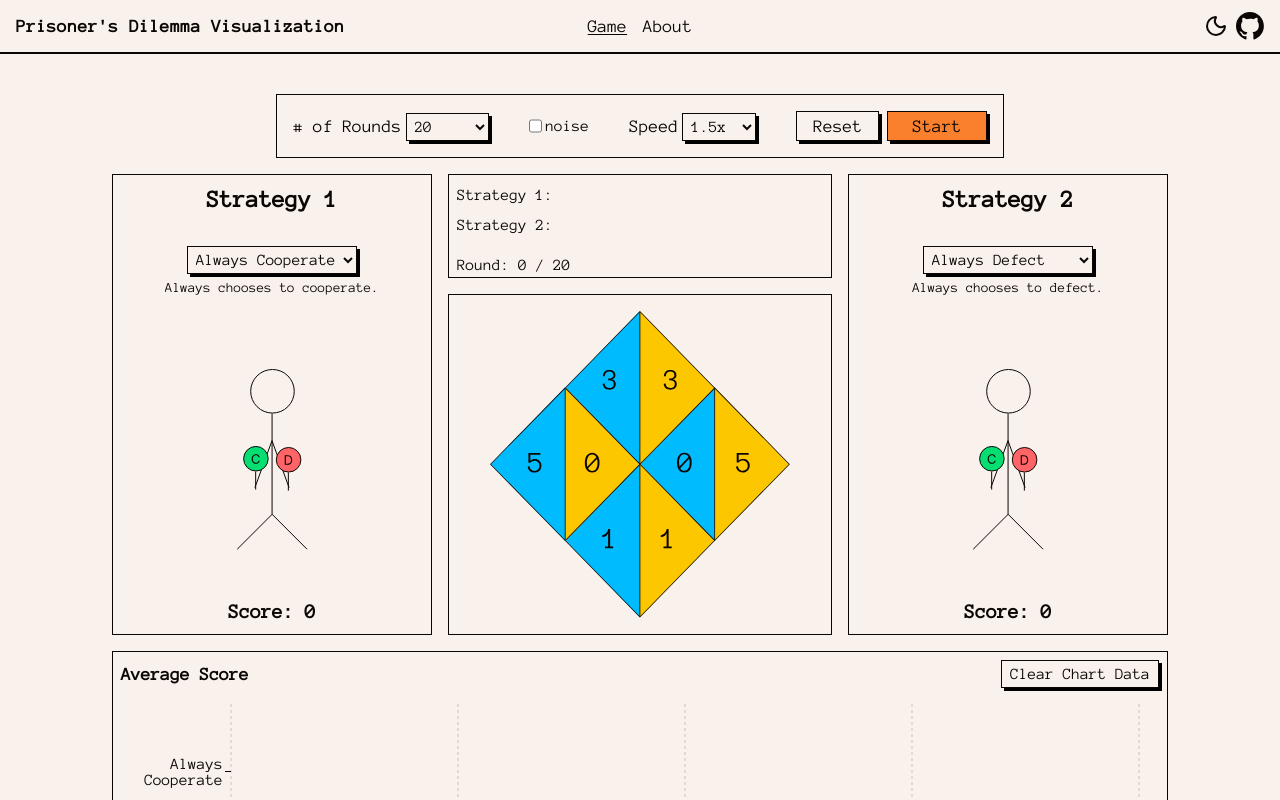
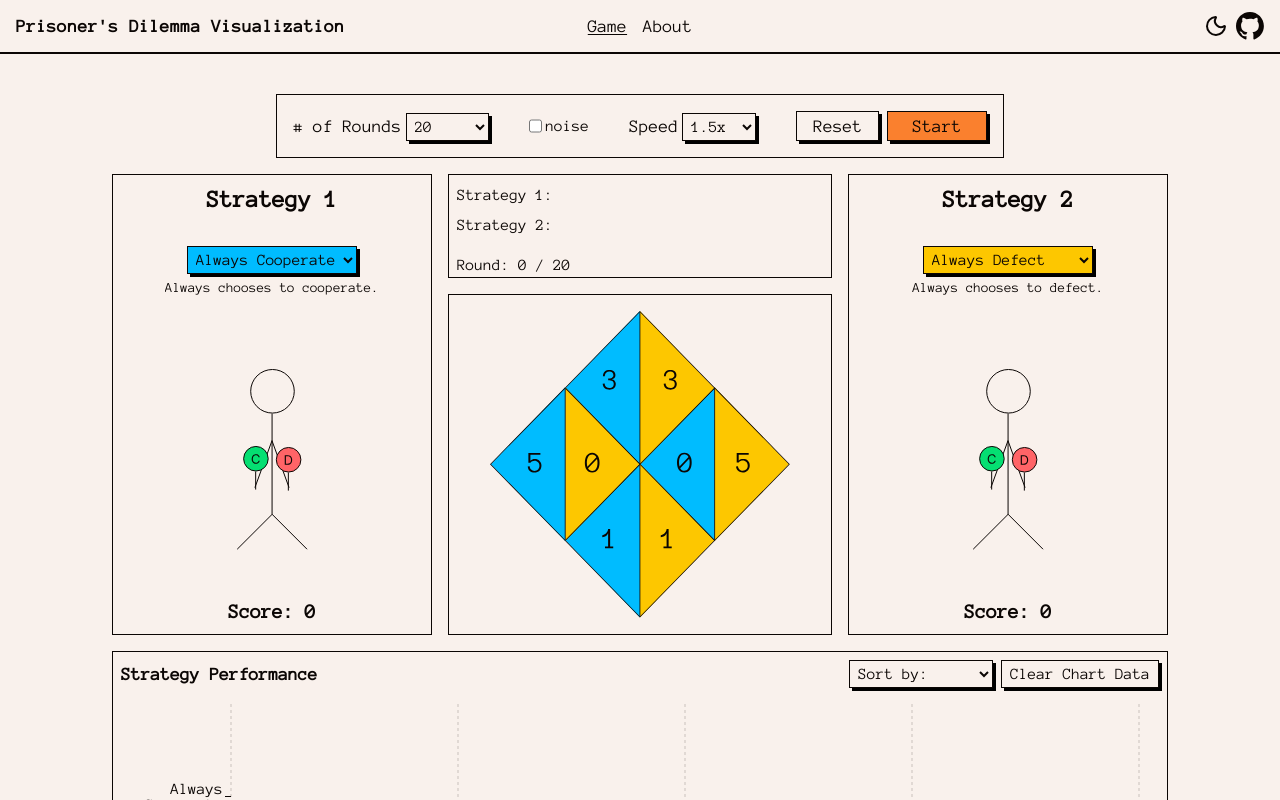
Before and after one commit to LukeBatten17/prisoners-dilemma-viz, a React (Vite) app: page / in a window 1280 px wide. Shown: the top 800 px of the page. Built offline with nearby package versions, Linux system fonts and the light colour scheme.

Commit message:
Added more strategies.Added ability to sort chart.

```diff
--- a/src/components/ChartCard.tsx
+++ b/src/components/ChartCard.tsx
@@ -9,7 +9,7 @@ import {
   CartesianGrid,
 } from "recharts";
 import Button from "./Button";
-import { s } from "motion/react-client";
+import Select from "./Select";
 
 type ChartData = {
   name: string;
@@ -19,27 +19,23 @@ type ChartData = {
   totalMatches?: number;
 };
 
-const ChartCard = ({
+type ChartCardProps = {
+  strategy1: { name: string };
+  strategy2: { name: string };
+  scores: { strat_one: number; strat_two: number };
+  matchComplete: boolean;
+  currentRound: number;
+};
+
+const ChartCard: React.FC<ChartCardProps> = ({
   strategy1,
   strategy2,
   scores,
   matchComplete,
   currentRound,
 }) => {
-  const [scoreData, setScoreData] = useState<ChartData[]>([
-    {
-      name: "Always Cooperate",
-      score: 0,
-      totalRounds: 0,
-      avgScore: 0,
-    },
-    {
-      name: "Always Defect",
-      score: 0,
-      totalRounds: 0,
-      avgScore: 0,
-    },
-  ]);
+  const [scoreData, setScoreData] = useState<ChartData[]>([]);
+  const [sortCriteria, setSortCriteria] = useState<string>("name");
 
   const handleChartClear = () => {
     localStorage.removeItem("chartData");
@@ -58,7 +54,22 @@ const ChartCard = ({
       },
     ]);
   };
-  console.log("Score Data:", scoreData);
+
+  const handleSortData = (criteria: string) => {
+    const sorted = [...scoreData];
+    if (criteria === "name") {
+      sorted.sort((a, b) => a.name.localeCompare(b.name));
+    } else if (criteria === "totalRounds") {
+      sorted.sort((a, b) => (b.totalRounds || 0) - (a.totalRounds || 0));
+    } else if (criteria === "score") {
+      sorted.sort((a, b) => (b.score || 0) - (a.score || 0));
+    } else if (criteria === "avgScore") {
+      sorted.sort((a, b) => (b.avgScore || 0) - (a.avgScore || 0));
+    }
+    setScoreData(sorted);
+    setSortCriteria(criteria);
+  };
+
   useEffect(() => {
     if (scoreData.length > 0) {
       localStorage.setItem("chartData", JSON.stringify(scoreData));
@@ -70,6 +81,21 @@ const ChartCard = ({
     const stored = localStorage.getItem("chartData");
     if (stored) {
       setScoreData(JSON.parse(stored));
+    } else {
+      setScoreData([
+        {
+          name: "Always Cooperate",
+          score: 0,
+          totalRounds: 0,
+          avgScore: 0,
+        },
+        {
+          name: "Always Defect",
+          score: 0,
+          totalRounds: 0,
+          avgScore: 0,
+        },
+      ]);
     }
   }, []);
 
@@ -85,11 +111,11 @@ const ChartCard = ({
           existing[index] = {
             ...existing[index],
             score: existing[index].score + score,
-            totalRounds: existing[index].totalRounds + currentRound,
+            totalRounds: (existing[index].totalRounds || 0) + currentRound,
             avgScore:
               Math.round(
                 ((existing[index].score + score) /
-                  (existing[index].totalRounds + currentRound)) *
+                  ((existing[index].totalRounds || 0) + currentRound)) *
                   100
               ) / 100,
           };
@@ -112,14 +138,30 @@ const ChartCard = ({
 
   return (
     <div className="border w-full overflow-x-auto p-2">
-      <div className="flex justify-between mb-4">
-        <h1 className="font-bold text-lg ">Average Score</h1>
-        <Button className="px-2" onClick={handleChartClear}>
-          Clear Chart Data
-        </Button>
+      <div className="flex flex-col md:flex-row md:justify-between md:gap-2 mb-4">
+        <h1 className="font-bold text-lg">Strategy Performance</h1>
+        <div className="flex flex-col md:flex-row gap-2 w-fit">
+          <Select
+            name="sort-by"
+            id="sort-by"
+            onChange={(e) => handleSortData(e.target.value)}
+            defaultValue=""
+          >
+            <option value="" disabled hidden>
+              Sort by:
+            </option>
+            <option value="name">Name</option>
+            <option value="avgScore">Average Score</option>
+            <option value="score">Total Score</option>
+            <option value="totalRounds">Total Rounds</option>
+          </Select>
+          <Button className="px-2" onClick={handleChartClear}>
+            Clear Chart Data
+          </Button>
+        </div>
       </div>
 
-      <ResponsiveContainer width="100%" height={300}>
+      <ResponsiveContainer width="100%" height={400}>
         <BarChart
           data={scoreData}
           layout="vertical"
@@ -138,7 +180,10 @@ const ChartCard = ({
             tickLine={{ stroke: "var(--color-text)" }}
             axisLine={false}
           />
-          <Tooltip content={CustomTooltip} />
+          <Tooltip
+            content={<CustomTooltip />}
+            cursor={{ fill: "var(--color-primary)", opacity: 0.2 }}
+          />
           <CartesianGrid
             vertical={true}
             horizontal={false}
@@ -146,7 +191,10 @@ const ChartCard = ({
             strokeOpacity={0.2}
             strokeDasharray="3 3"
           />
-          <Bar dataKey="avgScore" className="fill-none stroke-text " />
+          <Bar
+            dataKey={sortCriteria === "name" ? "avgScore" : sortCriteria}
+            className="fill-none stroke-text "
+          />
         </BarChart>
       </ResponsiveContainer>
     </div>
@@ -155,11 +203,17 @@ const ChartCard = ({
 
 export default ChartCard;
 
-const CustomTooltip = ({
+type TooltipContentProps = {
+  active?: boolean;
+  payload?: { name: string; value: number; payload: any }[];
+  label?: string | number;
+};
+
+const CustomTooltip: React.FC<TooltipContentProps> = ({
   active,
   payload,
   label,
-}: TooltipContentProps<string | number, string>) => {
+}) => {
   const isVisible = active && payload && payload.length;
   return (
     <div
@@ -169,11 +223,9 @@ const CustomTooltip = ({
       {isVisible && (
         <div className="bg-background p-2 border ">
           <p className="label font-bold">{`${label}`}</p>
-          <p className="intro">{`Avg Score: ${payload![0].value}`}</p>
-          <p className="intro">{`Total Score: ${payload![0].payload.score}`}</p>
-          <p className="intro">{`Total Rounds: ${
-            payload![0].payload.totalRounds
-          }`}</p>
+          <p className="intro">{`Avg Score: ${payload[0].payload.avgScore}`}</p>
+          <p className="intro">{`Total Score: ${payload[0].payload.score}`}</p>
+          <p className="intro">{`Total Rounds: ${payload[0].payload.totalRounds}`}</p>
         </div>
       )}
     </div>
--- a/src/components/StrategyCard.tsx
+++ b/src/components/StrategyCard.tsx
@@ -55,7 +55,9 @@ const StrategyCard: React.FC<StrategyCardProps> = ({
           id={`strategy-${strategyNumber}`}
           value={selectedIndex >= 0 ? selectedIndex : 0}
           onChange={(e) => onStrategyChange(+e.target.value)}
-          className={`bg-strategy-${strategyNumber}`}
+          className={`${
+            strategyNumber === 1 ? "bg-strategy-1" : "bg-strategy-2"
+          }`}
         >
           {strategies.map((strat, index) => (
             <option key={index} value={index}>
--- a/src/gameSettings/strategies.ts
+++ b/src/gameSettings/strategies.ts
@@ -41,10 +41,89 @@ export const Spiteful: Strategy = {
   },
 };
 
+export const SoftMojo: Strategy = {
+  name: "Soft Mojo",
+  description:
+    "Begins by cooperating and cooperates as long as the number of times the opponent has cooperated is greater or equal to the number of times it has defected. Otherwise will defect.",
+  strategy: (_selfHistory, opponentHistory) => {
+    if (opponentHistory.length === 0) return "C";
+    let coopCount = 0;
+    let defectCount = 0;
+    for (let i = 0; i < opponentHistory.length; i++) {
+      if (opponentHistory[i].move === "C") coopCount++;
+      else defectCount++;
+    }
+    if (defectCount > coopCount) return "D";
+    else return "C";
+  },
+};
+export const HardMojo: Strategy = {
+  name: "Hard Mojo",
+  description:
+    "Defects on the first move and defects if the number of defections of the opponent is greater than or equal to the number of times she has cooperated. Otherwise will cooperate",
+  strategy: (_selfHistory, opponentHistory) => {
+    if (opponentHistory.length === 0) return "D";
+    let coopCount = 0;
+    let defectCount = 0;
+    for (let i = 0; i < opponentHistory.length; i++) {
+      if (opponentHistory[i].move === "C") coopCount++;
+      else defectCount++;
+    }
+    if (defectCount >= coopCount) return "D";
+    else return "C";
+  },
+};
+
+export const PerDDC: Strategy = {
+  name: "PerDDC",
+  description: "Plays DDC periodically",
+  strategy: (_selfHistory, opponentHistory) => {
+    if (opponentHistory.length === 0) return "D";
+    if ((opponentHistory.length + 1) % 3 === 0) return "C";
+    else return "D";
+  },
+};
+
+export const PerCCD: Strategy = {
+  name: "PerCCD",
+  description: "Plays CCD periodically",
+  strategy: (_selfHistory, opponentHistory) => {
+    if (opponentHistory.length === 0) return "C";
+    if ((opponentHistory.length + 1) % 3 === 0) return "D";
+    else return "C";
+  },
+};
+export const PerCD: Strategy = {
+  name: "PerCD",
+  description: "Plays CD periodically",
+  strategy: (_selfHistory, opponentHistory) => {
+    if (opponentHistory.length === 0) return "C";
+    if ((opponentHistory.length + 1) % 2 === 0) return "D";
+    else return "C";
+  },
+};
+
+export const Mistrust: Strategy = {
+  name: "Mistrust",
+  description:
+    "Defects on the first move then play what my opponent played the previous move. Sometimes also called suspicious_tft.",
+  strategy: (_selfHistory, opponentHistory) => {
+    if (opponentHistory.length === 0) return "D";
+    if (opponentHistory[opponentHistory.length - 1].move === "D") return "D";
+    else return "C";
+  },
+};
+
 export const strategies: Strategy[] = [
   AlwaysCooperate,
   AlwaysDefect,
   TitForTat,
   Spiteful,
   Random,
+  SoftMojo,
+  PerDDC,
+  PerCCD,
+  PerCD,
+  Mistrust,
+  HardMojo,
 ];
--- a/src/index.css
+++ b/src/index.css
@@ -103,6 +103,18 @@
       --color-strategy-2: #ac6f08;
       /* --color-strategy-1: oklch(58.8% 0.158 241.966);
       --color-strategy-2: oklch(66.6% 0.179 58.318); */
+
+      --color-primary-50: #fef0e6;
+      --color-primary-100: #fee1cd;
+      --color-primary-200: #fcc29c;
+      --color-primary-300: #fba46a;
+      --color-primary-400: #fa8638;
+      --color-primary-500: #f96706;
+      --color-primary-600: #c75305;
+      --color-primary-700: #953e04;
+      --color-primary-800: #632903;
+      --color-primary-900: #321501;
+      --color-primary-950: #190a01;
     }
   }
 }
```
